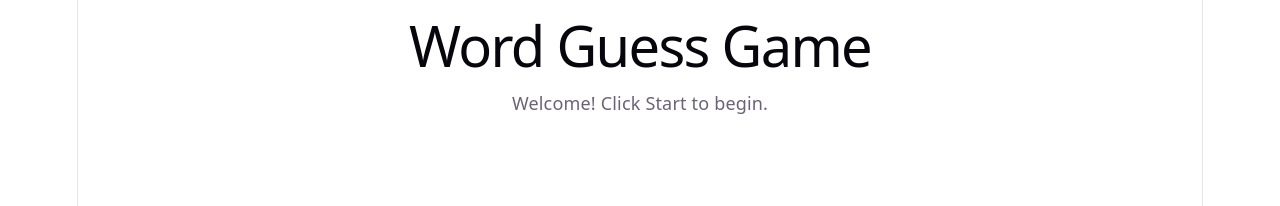
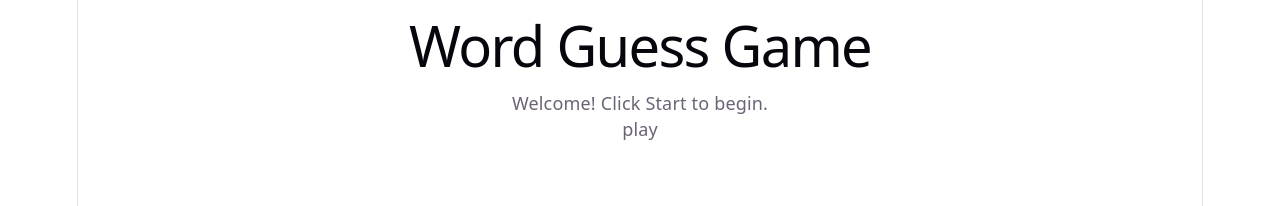
Before and after one commit to Shahnawaz-Shah56/word-guess-game, a React (Vite) app: page / in a window 1280 px wide. Both pictures are taken after a click on the button "Play Now". Shown: the top 206 px of the page. Built offline with nearby package versions, Linux system fonts and the light colour scheme.

Commit message:
some changes

```diff
--- a/src/components/Home.wordguess..jsx
+++ b/src/components/Home.wordguess..jsx
@@ -5,6 +5,7 @@ const Home = () => {
     <div>
       <h1>Word Guess Game</h1>
       <p>Welcome! Click Start to begin.</p>
+      <p>play</p>
     </div>
   )
 }
```
